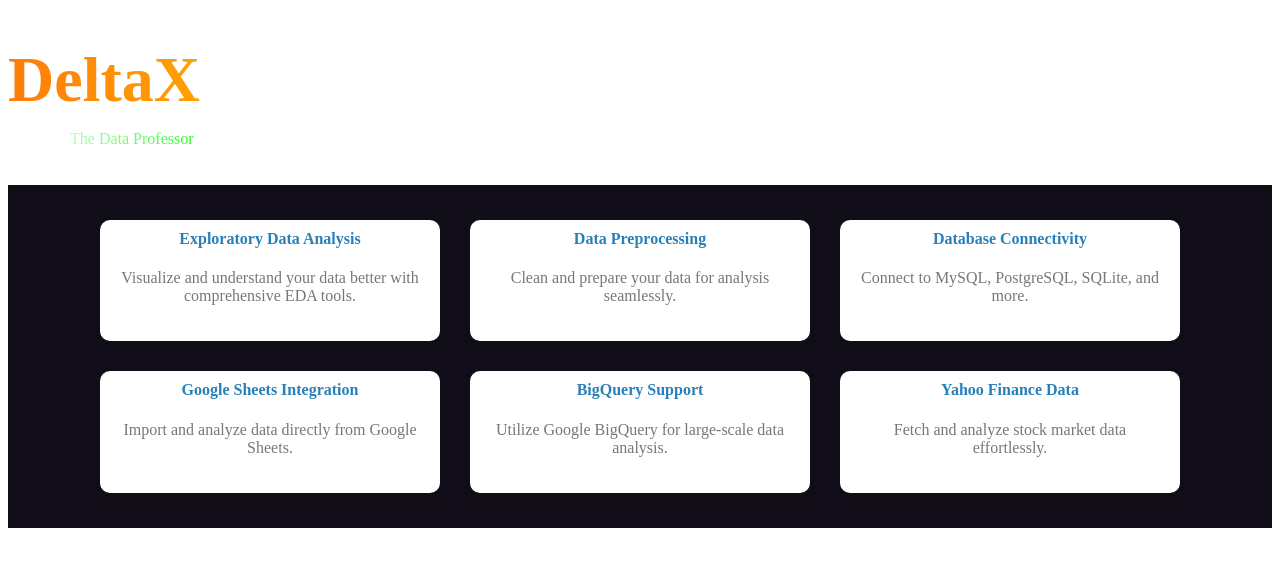
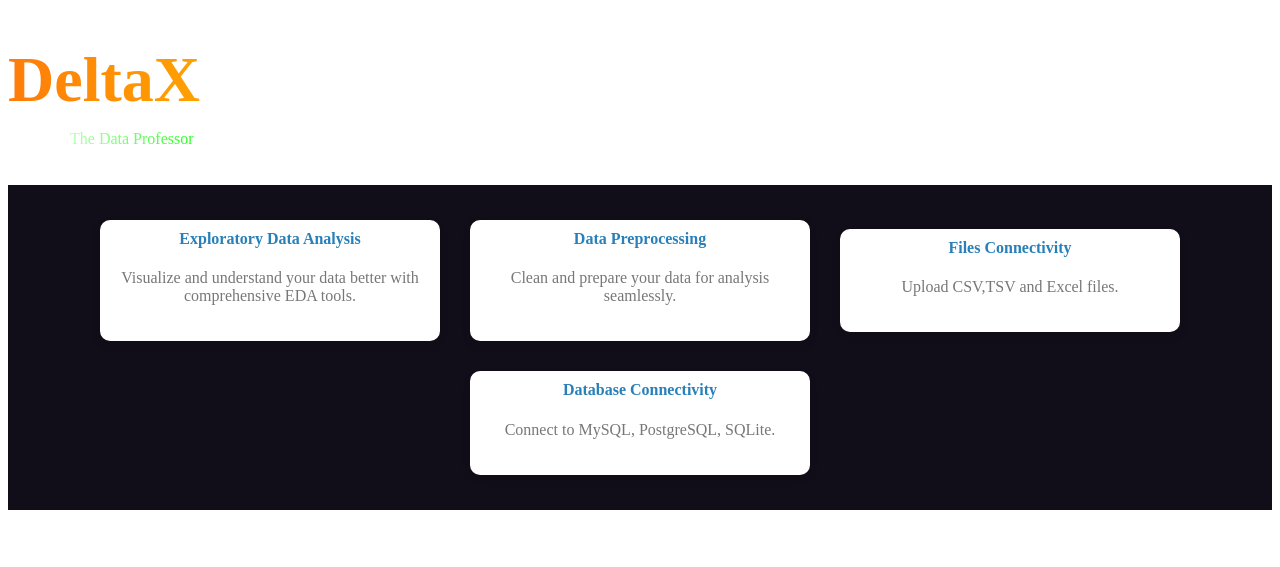
Before and after one commit to mrqadeer/DeltaX-Data-Professor, a Python web app: template templates/home.html in a window 1280 px wide. Shown: the top 567 px of the page. Run offline with Jinja, Linux system fonts and the light colour scheme; the template is opened without the code that fills it, so the values that code supplies are empty.

Commit message:
updated home and credential page

```diff
--- a/components/display_components.py
+++ b/components/display_components.py
@@ -35,7 +35,7 @@ def display_dataframes(dfs: list) -> None:
     """
     for i, df in enumerate(dfs):
         st.info(f"Dataframe {i+1} with {df.shape[0]} rows and {df.shape[1]} columns")
-        st.dataframe(df.head(10), use_container_width=True)
+        st.dataframe(df.head(), use_container_width=True)
 
 def display_results(agent: Agent) -> None:
     result=agent.last_result
--- a/templates/home.html
+++ b/templates/home.html
@@ -26,23 +26,13 @@
         </div>
         <div class="card">
             <div class="lottie-animation" id="lottie-database"></div>
-            <h4>Database Connectivity</h4>
-            <p>Connect to MySQL, PostgreSQL, SQLite, and more.</p>
+            <h4>Files Connectivity</h4>
+            <p>Upload CSV,TSV and Excel files.</p>
         </div>
         <div class="card">
-            <div class="lottie-animation" id="lottie-google"></div>
-            <h4>Google Sheets Integration</h4>
-            <p>Import and analyze data directly from Google Sheets.</p>
-        </div>
-        <div class="card">
-            <div class="lottie-animation" id="lottie-bigquery"></div>
-            <h4>BigQuery Support</h4>
-            <p>Utilize Google BigQuery for large-scale data analysis.</p>
-        </div>
-        <div class="card">
-            <div class="lottie-animation" id="lottie-yahoo"></div>
-            <h4>Yahoo Finance Data</h4>
-            <p>Fetch and analyze stock market data effortlessly.</p>
+            <div class="lottie-animation" id="lottie-database"></div>
+            <h4>Database Connectivity</h4>
+            <p>Connect to MySQL, PostgreSQL, SQLite.</p>
         </div>
     </div>
 
```
Also changed, not shown: views/credentials.py (+2 -13 lines), views/delta_ai.py (+6 -10 lines).
